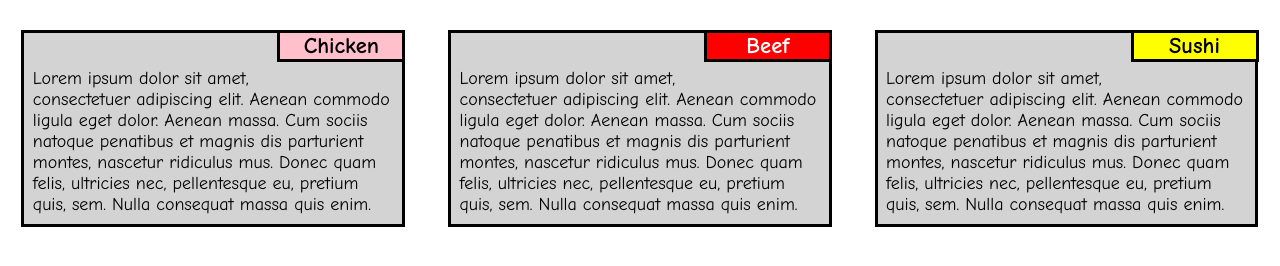
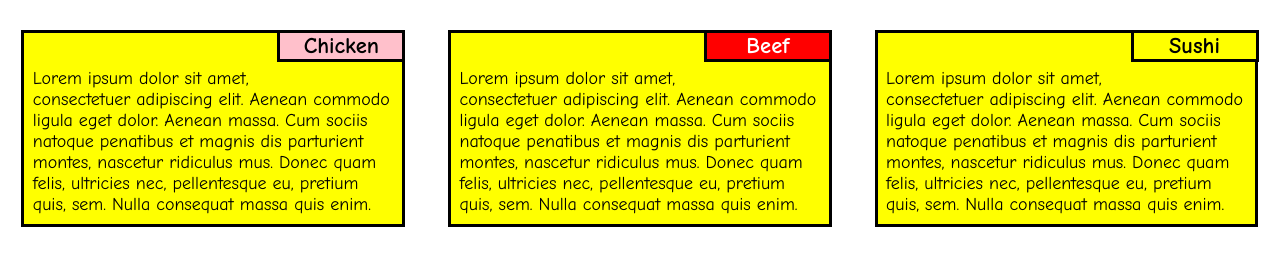
Before and after one commit to carmine-grimaldi/coursera-test, a plain HTML site: page Assignments/module-2/index.html in a window 1280 px wide. Shown: the part 60-326 px from the top of the page. Drawn offline with Linux system fonts and the light colour scheme.

Commit message:
Update style.css

```diff
--- a/Assignments/module-2/style.css
+++ b/Assignments/module-2/style.css
@@ -43,7 +43,7 @@ h1 {
 
 .content {
   border: 3px solid black;
-  background-color: #D3D3D3;
+  background-color: yellow;
   width: 90%;
   height: auto;
   margin-right: auto;
```
